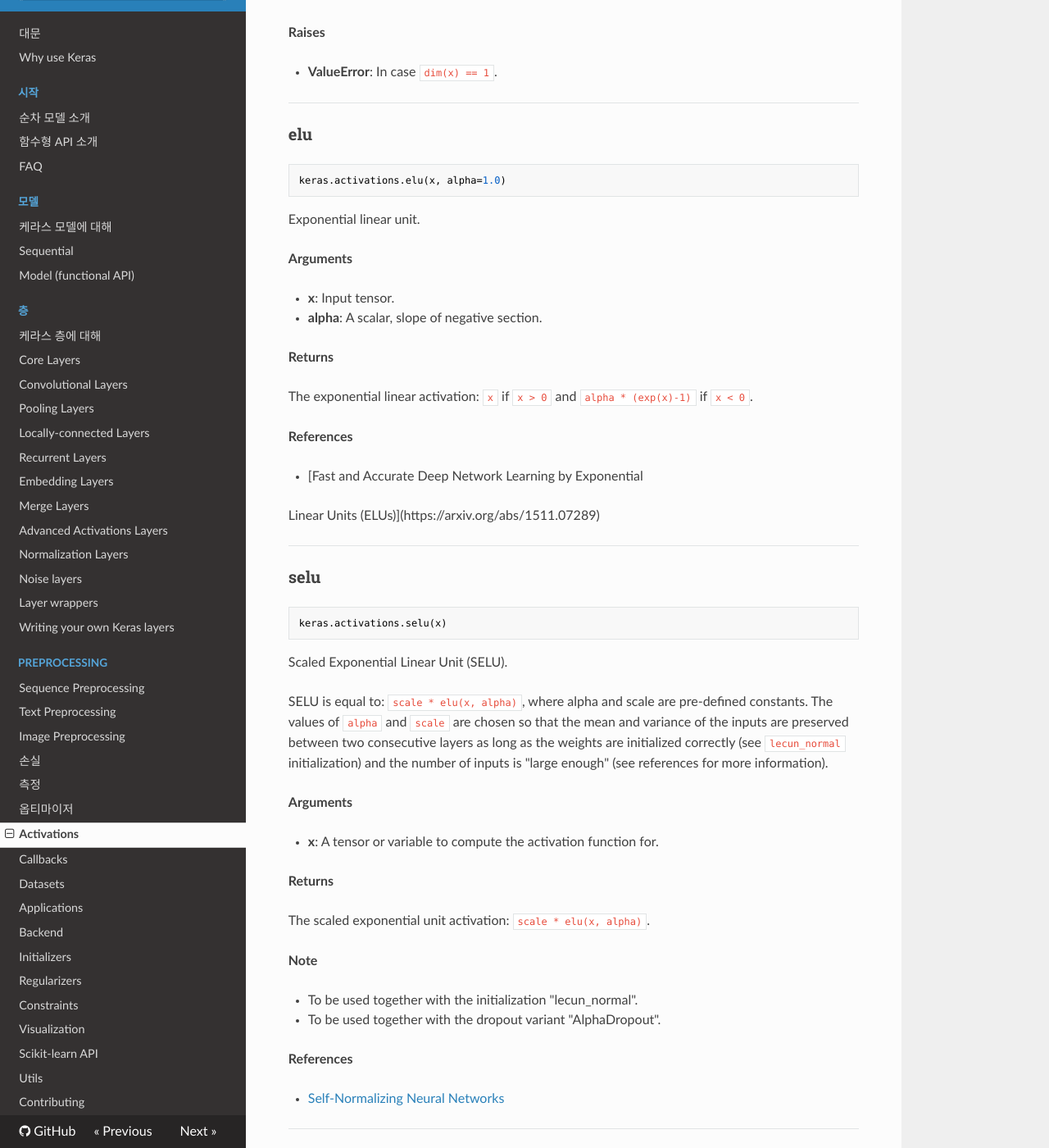
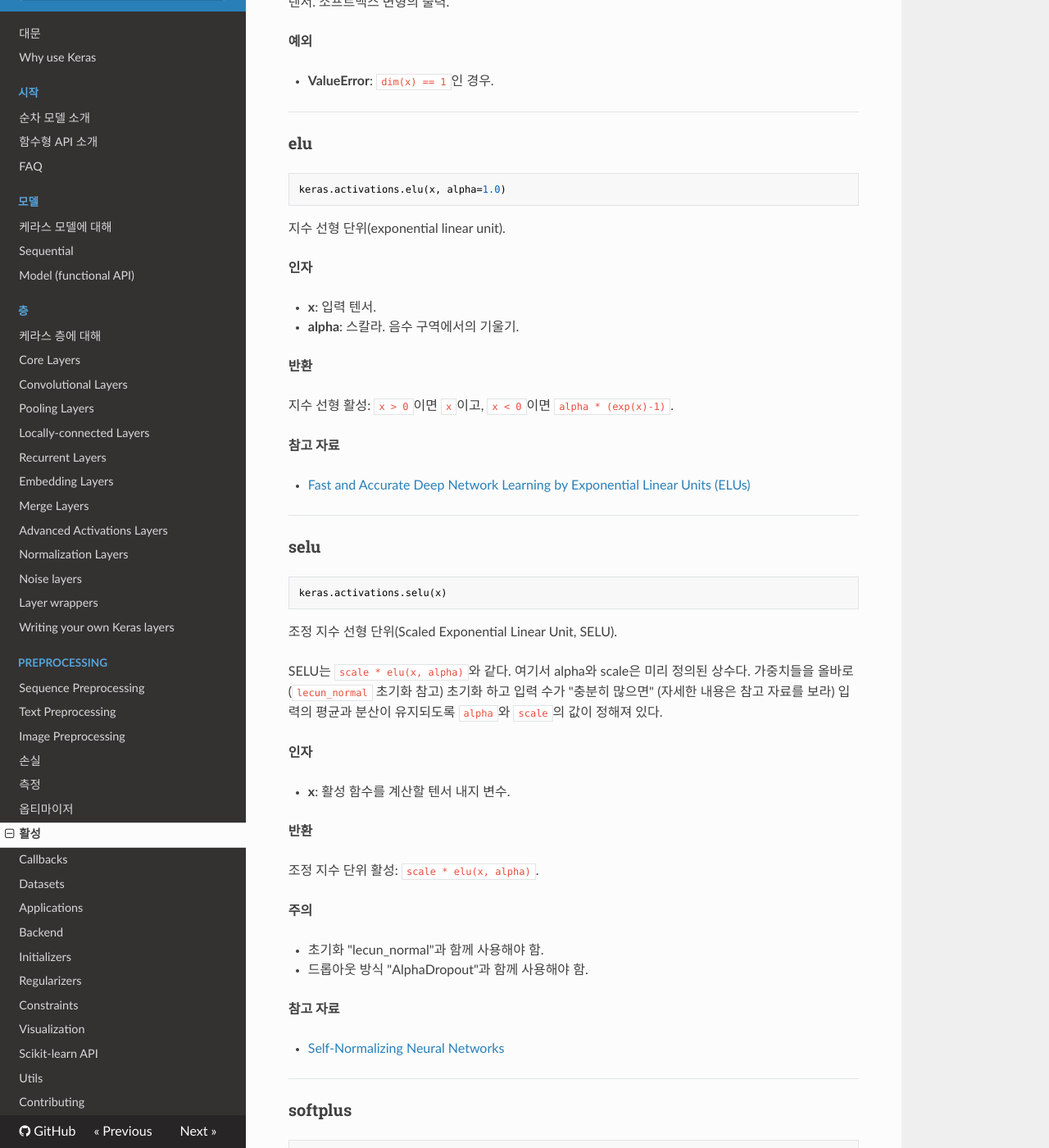
Before and after one commit to wariua/keras-docs-ko, an MkDocs documentation site: the page built from sources/activations.md, in a window 1280 px wide and 1400 px high, scrolled down 960 px. Shown: the whole window at 82% size. Built offline with MkDocs 1.6.1, drawn with Linux system fonts in a browser that asks for light colours; nearby versions of some CDN libraries; old or Windows-style settings are respelled for this version of MkDocs; some of the changed text lies outside the part shown.

Commit message:
translated activations.md
deferred: "leaky (ReLU)"

````diff
--- a/mkdocs.yml
+++ b/mkdocs.yml
@@ -41,7 +41,7 @@ pages:
 - 손실: losses.md
 - 측정: metrics.md
 - 옵티마이저: optimizers.md
-- Activations: activations.md
+- 활성: activations.md
 - Callbacks: callbacks.md
 - Datasets: datasets.md
 - Applications: applications.md
--- a/sources/activations.md
+++ b/sources/activations.md
@@ -1,7 +1,7 @@
 
-## Usage of activations
+## 활성 사용법
 
-Activations can either be used through an `Activation` layer, or through the `activation` argument supported by all forward layers:
+`Activation` 층을 통해서, 또는 모든 전달 층에서 지원하는 `activation` 인자를 통해서 활성 함수를 사용할 수 있다.
 
 ```python
 from keras.layers import Activation, Dense
@@ -10,13 +10,13 @@ model.add(Dense(64))
 model.add(Activation('tanh'))
 ```
 
-This is equivalent to:
+이는 다음과 동등하다.
 
 ```python
 model.add(Dense(64, activation='tanh'))
 ```
 
-You can also pass an element-wise TensorFlow/Theano/CNTK function as an activation:
+항목 단위 텐서플로우/테아노/CNTK 함수를 활성으로 줄 수도 있다.
 
 ```python
 from keras import backend as K
@@ -24,7 +24,7 @@ from keras import backend as K
 model.add(Dense(64, activation=K.tanh))
 ```
 
-## Available activations
+## 사용 가능한 활성
 
 ### softmax
 
@@ -34,20 +34,20 @@ keras.activations.softmax(x, axis=-1)
 ```
 
 
-Softmax activation function.
+소프트맥스 활성 함수.
 
-__Arguments__
+__인자__
 
-- __x__: Input tensor.
-- __axis__: Integer, axis along which the softmax normalization is applied.
+- __x__: 입력 텐서.
+- __axis__: 정수. 소프트맥스 정규화를 적용할 축.
 
-__Returns__
+__반환__
 
-Tensor, output of softmax transformation.
+텐서. 소프트맥스 변형의 출력.
 
-__Raises__
+__예외__
 
-- __ValueError__: In case `dim(x) == 1`.
+- __ValueError__: `dim(x) == 1`인 경우.
 
 ----
 
@@ -59,23 +59,21 @@ keras.activations.elu(x, alpha=1.0)
 ```
 
 
-Exponential linear unit.
+지수 선형 단위(exponential linear unit).
 
-__Arguments__
+__인자__
 
-- __x__: Input tensor.
-- __alpha__: A scalar, slope of negative section.
+- __x__: 입력 텐서.
+- __alpha__: 스칼라. 음수 구역에서의 기울기.
 
-__Returns__
+__반환__
 
-The exponential linear activation: `x` if `x > 0` and
-`alpha * (exp(x)-1)` if `x < 0`.
+지수 선형 활성: `x > 0`이면 `x`이고,
+`x < 0`이면 `alpha * (exp(x)-1)`.
 
-__References__
+__참고 자료__
 
-- [Fast and Accurate Deep Network Learning by Exponential
-
-Linear Units (ELUs)](https://arxiv.org/abs/1511.07289)
+- [Fast and Accurate Deep Network Learning by Exponential Linear Units (ELUs)](https://arxiv.org/abs/1511.07289)
 
 ----
 
@@ -87,29 +85,27 @@ keras.activations.selu(x)
 ```
 
 
-Scaled Exponential Linear Unit (SELU).
+조정 지수 선형 단위(Scaled Exponential Linear Unit, SELU).
 
-SELU is equal to: `scale * elu(x, alpha)`, where alpha and scale
-are pre-defined constants. The values of `alpha` and `scale` are
-chosen so that the mean and variance of the inputs are preserved
-between two consecutive layers as long as the weights are initialized
-correctly (see `lecun_normal` initialization) and the number of inputs
-is "large enough" (see references for more information).
+SELU는 `scale * elu(x, alpha)`와 같다. 여기서 alpha와 scale은
+미리 정의된 상수다. 가중치들을 올바로 (`lecun_normal` 초기화 참고)
+초기화 하고 입력 수가 "충분히 많으면" (자세한 내용은 참고 자료를 보라)
+입력의 평균과 분산이 유지되도록 `alpha`와 `scale`의 값이 정해져 있다.
 
-__Arguments__
+__인자__
 
-- __x__: A tensor or variable to compute the activation function for.
+- __x__: 활성 함수를 계산할 텐서 내지 변수.
 
-__Returns__
+__반환__
 
-   The scaled exponential unit activation: `scale * elu(x, alpha)`.
+조정 지수 단위 활성: `scale * elu(x, alpha)`.
 
-__Note__
+__주의__
 
-- To be used together with the initialization "lecun_normal".
-- To be used together with the dropout variant "AlphaDropout".
+- 초기화 "lecun_normal"과 함께 사용해야 함.
+- 드롭아웃 방식 "AlphaDropout"과 함께 사용해야 함.
 
-__References__
+__참고 자료__
 
 - [Self-Normalizing Neural Networks](https://arxiv.org/abs/1706.02515)
 
@@ -123,15 +119,15 @@ keras.activations.softplus(x)
 ```
 
 
-Softplus activation function.
+softplus 활성 함수.
 
-__Arguments__
+__인자__
 
-- __x__: Input tensor.
+- __x__: 입력 텐서.
 
-__Returns__
+__반환__
 
-The softplus activation: `log(exp(x) + 1)`.
+softplus 활성: `log(exp(x) + 1)`.
 
 ----
 
@@ -143,15 +139,15 @@ keras.activations.softsign(x)
 ```
 
 
-Softsign activation function.
+softsign 활성 함수.
 
-__Arguments__
+__인자__
 
-- __x__: Input tensor.
+- __x__: 입력 텐서.
 
-__Returns__
+__반환__
 
-The softplus activation: `x / (abs(x) + 1)`.
+softplus 활성: `x / (abs(x) + 1)`.
 
 ----
 
@@ -163,19 +159,19 @@ keras.activations.relu(x, alpha=0.0, max_value=None)
 ```
 
 
-Rectified Linear Unit.
+정류 선형 단위(Rectified Linear Unit).
 
-__Arguments__
+__인자__
 
-- __x__: Input tensor.
-- __alpha__: Slope of the negative part. Defaults to zero.
-- __max_value__: Maximum value for the output.
+- __x__: 입력 텐서.
+- __alpha__: 음수 부분에서의 기울기. 기본은 0.
+- __max_value__: 출력의 최댓값.
 
-__Returns__
+__반환__
 
-The (leaky) rectified linear unit activation: `x` if `x > 0`,
-`alpha * x` if `x < 0`. If `max_value` is defined, the result
-is truncated to this value.
+(leaky) 정류 선형 단위 활성: `x > 0`이면 `x`이고,
+`x < 0`이면 `alpha * x`. `max_value`가 정의돼 있으면
+결과를 그 값으로 잘라낸다.
 
 ----
 
@@ -187,7 +183,7 @@ keras.activations.tanh(x)
 ```
 
 
-Hyperbolic tangent activation function.
+쌍곡탄젠트 활성 함수.
 
 ----
 
@@ -199,7 +195,7 @@ keras.activations.sigmoid(x)
 ```
 
 
-Sigmoid activation function.
+시그모이드(S자 모양) 활성 함수.
 
 ----
 
@@ -211,21 +207,21 @@ keras.activations.hard_sigmoid(x)
 ```
 
 
-Hard sigmoid activation function.
+하드 시그모이드 활성 함수.
 
-Faster to compute than sigmoid activation.
+시그모이드 활성보다 계산이 빠름.
 
-__Arguments__
+__인자__
 
-- __x__: Input tensor.
+- __x__: 입력 텐서.
 
-__Returns__
+__반환__
 
-Hard sigmoid activation:
+하드 시그모이드 활성:
 
-- `0` if `x < -2.5`
-- `1` if `x > 2.5`
-- `0.2 * x + 0.5` if `-2.5 <= x <= 2.5`.
+- `x < -2.5`이면 `0`
+- `x > 2.5`이면 `1`
+- `-2.5 <= x <= 2.5`이면 `0.2 * x + 0.5`
 
 ----
 
@@ -237,9 +233,9 @@ keras.activations.linear(x)
 ```
 
 
-Linear (i.e. identity) activation function.
+선형 (즉 항등) 활성 함수.
 
 
-## On "Advanced Activations"
+## "고급 활성 함수"에 대해
 
-Activations that are more complex than a simple TensorFlow/Theano/CNTK function (eg. learnable activations, which maintain a state) are available as [Advanced Activation layers](layers/advanced-activations.md), and can be found in the module `keras.layers.advanced_activations`. These include `PReLU` and `LeakyReLU`.
+단순한 텐서플로우/테아노/CNTK 함수 이상으로 복잡한 활성 함수들(가령 상태를 유지하는 학습 가능한 활성)은 [고급 활성 층](layers/advanced-activations.md)에 있으며 `keras.layers.advanced_activations` 모듈에서 볼 수 있다. `PReLU`와 `LeakyReLU` 등이 있다.
````
